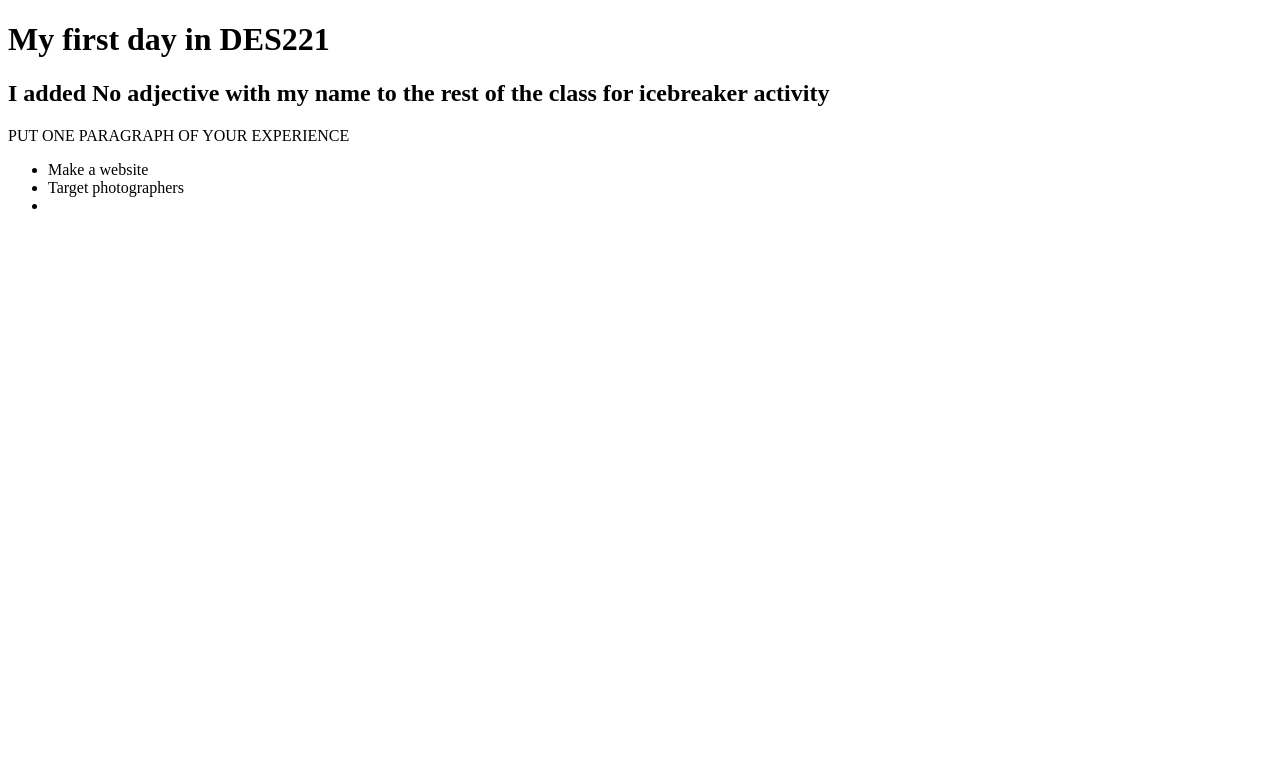
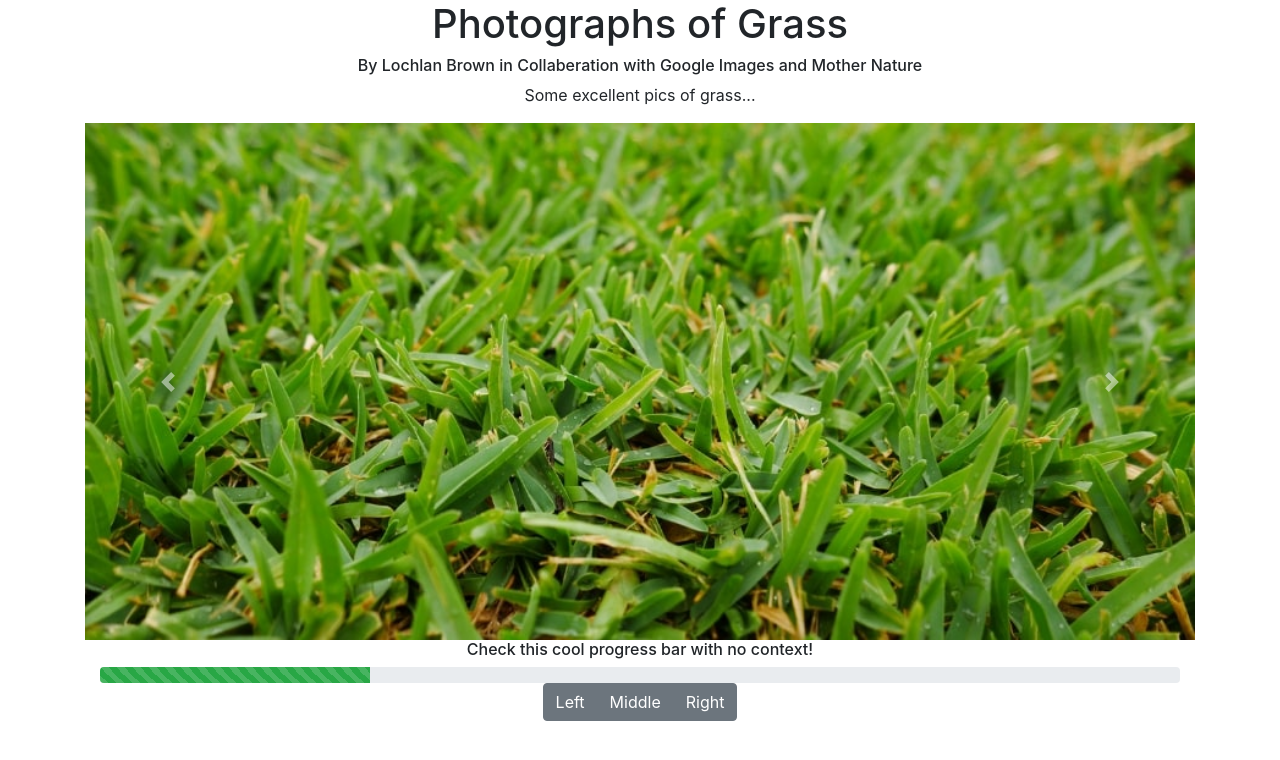
Before and after one commit to DES307/hellow-des307-lochlanbrown1, a plain HTML site: page index.html in a window 1280 px wide. Drawn offline with nearby package versions, Linux system fonts and the light colour scheme.

Commit message:
Grassy Green

```diff
--- a/index.html
+++ b/index.html
@@ -5,15 +5,17 @@
 <!-- head section does not produce visible content -->
 	<head>
 	 <!-- Title, visible to search engines and in the browser tab -->
-		<title>Document Title DES221</title>
+		<title>Grassy Greens</title>
     <!-- 'meta' details about this webpage -->
 		<meta charset="UTF-8">
 		<meta name="viewport" content="width=device-width, initial-scale=1.0">
     <!-- The description tag is used by search engines -->
 		<meta name="description" content="This is what my page is about">
     <!-- STYLESHEETS Your main 'style.css' should typically be last -->
+	<link rel="stylesheet" href="https://stackpath.bootstrapcdn.com/bootstrap/4.4.1/css/bootstrap.min.css" integrity="sha384-Vkoo8x4CGsO3+Hhxv8T/Q5PaXtkKtu6ug5TOeNV6gBiFeWPGFN9MuhOf23Q9Ifjh" crossorigin="anonymous">
 
-		<!-- other stylesheets, e.g. Google fonts -->
+	<link rel="stylesheet" href="css/style.css">
+	<!-- other stylesheets, e.g. Google fonts -->
 		<!-- your stylesheet -->
 		<!-- CRITICAL JAVASCRIPT non critical scripts should be at the end of the
       body-->
@@ -25,17 +27,48 @@
 
 
 		<main>
-			<div>
-				<h1>My first day in DES221</h1>
-				<h2>I added No adjective with my name to the rest of the class for icebreaker activity</h2>
-				<p>PUT ONE PARAGRAPH OF YOUR EXPERIENCE</p>
-				<ul>
-					<li>Make a website</li>
-					<li>Target photographers</li>
-					<li></li>
-				</ul>
+			<div class="container">
+				<h1 style="text-align: center;">Photographs of Grass</h1>
+				<h6 style="text-align: center;">By Lochlan Brown in Collaberation with Google Images and Mother Nature</h6>
+				<p style="text-align: center;">Some excellent pics of grass...</p>
 
+				<div id="carouselExampleControls" class="carousel slide" data-ride="carousel">
+					<div class="carousel-inner">
+					  <div class="carousel-item active">
+						<img src="img/grass1.jpg" class="d-block w-100" alt="...">
+					  </div>
+					  <div class="carousel-item">
+						<img src="img/grass2.jpg" class="d-block w-100" alt="...">
+					  </div>
+					  <div class="carousel-item">
+						<img src="img/grass3.jpg" class="d-block w-100" alt="...">
+					  </div>
+					</div>
+					<a class="carousel-control-prev" href="#carouselExampleControls" role="button" data-slide="prev">
+					  <span class="carousel-control-prev-icon" aria-hidden="true"></span>
+					  <span class="sr-only">Previous</span>
+					</a>
+					<a class="carousel-control-next" href="#carouselExampleControls" role="button" data-slide="next">
+					  <span class="carousel-control-next-icon" aria-hidden="true"></span>
+					  <span class="sr-only">Next</span>
+					</a>
+				  </div>
+			<div class="container">
+				  <h6 style="text-align: center;">Check this cool progress bar with no context!</h6>
 
+				  <div class="progress">
+					<div class="progress-bar progress-bar-striped bg-success" role="progressbar" style="width: 25%" aria-valuenow="25" aria-valuemin="0" aria-valuemax="100"></div>
+				  </div>
+			</div>
+			<div class="container">
+				  <div class="row justify-content-center">
+						<div class="btn-group" role="group" aria-label="Basic example">
+							<button type="button" class="btn btn-secondary">Left</button>
+							<button type="button" class="btn btn-secondary">Middle</button>
+							<button type="button" class="btn btn-secondary">Right</button>
+					</div>
+			</div>
+				  </div>
 			</div>
 		</main>
 
```
Also changed, not shown: img/grass1.jpg (added), img/grass2.jpg (added), img/grass3.jpg (added).
